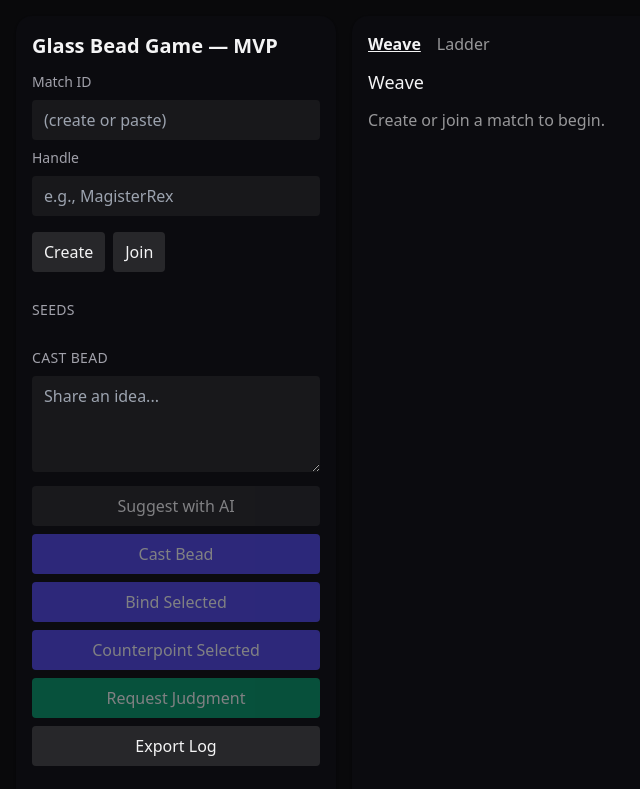
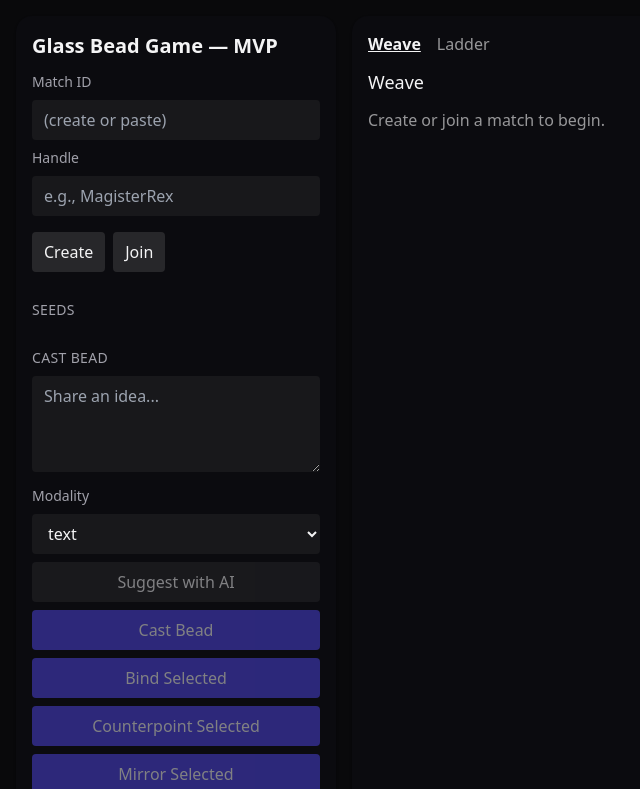
Before and after one commit to warrofua/glass-bead-game, a React (Vite) app in the folder apps/web/: page / in a window 1280 px wide. Shown: the top 789 px of the page, without its empty margins (0-640 px from the left). Built offline with nearby package versions, Linux system fonts and the light colour scheme.

Commit message:
feat(web): add mirror bead action

```diff
--- a/apps/web/src/App.tsx
+++ b/apps/web/src/App.tsx
@@ -1,5 +1,5 @@
 import React, { useEffect, useState } from "react";
-import type { GameState, Bead, Move, JudgmentScroll } from "@gbg/types";
+import type { GameState, Bead, Move, JudgmentScroll, Modality } from "@gbg/types";
 import GraphView from "./GraphView";
 import Ladder from "./Ladder";
 import useMatchState from "./hooks/useMatchState";
@@ -26,6 +26,7 @@ export default function App() {
   const [scroll, setScroll] = useState<JudgmentScroll | null>(null);
   const [selectedPath, setSelectedPath] = useState<number>(0);
   const [beadText, setBeadText] = useState("");
+  const [beadModality, setBeadModality] = useState<Modality>("text");
   const [tab, setTab] = useState<'weave' | 'ladder'>('weave');
   const { state, setState, connect } = useMatchState(undefined, { autoConnect: false });
   const currentPlayer = state?.players.find(p => p.id === state.currentPlayerId);
@@ -34,7 +35,7 @@ export default function App() {
   const twistAllows = (type: Move["type"]): boolean => {
     const effect = state?.twist?.effect;
     if (!effect) return true;
-    if ((type === "cast" || type === "mirror" || type === "counterpoint") && effect.modalityLock && !effect.modalityLock.includes("text")) return false;
+    if ((type === "cast" || type === "mirror") && effect.modalityLock && !effect.modalityLock.includes(beadModality)) return false;
     if ((type === "bind" || type === "counterpoint") && effect.requiredRelation) {
       const label = type === "bind" ? "analogy" : "motif-echo";
       if (label !== effect.requiredRelation) return false;
@@ -81,14 +82,14 @@ export default function App() {
   };
 
   const castBead = async () => {
-    if (!playerId || !state || !twistAllows("cast")) return;
+    if (!playerId || !state || beadModality !== "text" || !twistAllows("cast")) return;
     const text = beadText.trim();
     if (!text || text.length > 500) return;
     const beadId = `b_${Math.random().toString(36).slice(2, 8)}`;
     const bead: Bead = {
       id: beadId,
       ownerId: playerId,
-      modality: "text",
+      modality: beadModality,
       title: "Idea",
       content: text,
       complexity: 1,
@@ -178,6 +179,42 @@ export default function App() {
       setSelected([]);
     } catch (err) {
       console.error("Failed to counterpoint beads", err);
+    }
+  };
+
+  const mirrorSelected = async () => {
+    if (!playerId || !state || selected.length !== 1 || !beadText.trim() || !twistAllows("mirror")) return;
+    const targetId = selected[0];
+    const text = beadText.trim();
+    const beadId = `b_${Math.random().toString(36).slice(2, 8)}`;
+    const bead: Bead = {
+      id: beadId,
+      ownerId: playerId,
+      modality: beadModality,
+      title: "Mirror",
+      content: text,
+      complexity: 1,
+      createdAt: Date.now(),
+      seedId: state.seeds[0]?.id,
+    };
+    const move: Move = {
+      id: `m_${Math.random().toString(36).slice(2,8)}`,
+      playerId,
+      type: "mirror",
+      payload: { bead, targetId },
+      timestamp: Date.now(),
+      durationMs: 1000,
+      valid: true,
+    };
+    try {
+      await api(`/match/${state.id}/move`, {
+        method: "POST",
+        body: JSON.stringify(move),
+      });
+      setSelected([]);
+      setBeadText("");
+    } catch (err) {
+      console.error("Failed to mirror bead", err);
     }
   };
 
@@ -280,6 +317,20 @@ export default function App() {
             className="w-full bg-zinc-900 rounded px-3 py-2 h-24"
             placeholder="Share an idea..."
           />
+          <label htmlFor="modality" className="block text-sm text-[var(--muted)] mt-2">Modality</label>
+          <select
+            id="modality"
+            value={beadModality}
+            onChange={e => setBeadModality(e.target.value as Modality)}
+            className="w-full bg-zinc-900 rounded px-3 py-2"
+          >
+            <option value="text">text</option>
+            <option value="image">image</option>
+            <option value="audio">audio</option>
+            <option value="math">math</option>
+            <option value="code">code</option>
+            <option value="data">data</option>
+          </select>
           <button
             onClick={suggestBead}
             disabled={!isMyTurn}
@@ -289,7 +340,7 @@ export default function App() {
           </button>
           <button
             onClick={castBead}
-            disabled={!beadText.trim() || !isMyTurn || !twistAllows("cast")}
+            disabled={!beadText.trim() || beadModality !== 'text' || !isMyTurn || !twistAllows("cast")}
             className="w-full px-3 py-2 bg-indigo-600 rounded hover:bg-indigo-500 disabled:opacity-50 disabled:cursor-not-allowed"
           >
             Cast Bead
@@ -307,6 +358,13 @@ export default function App() {
             className="w-full px-3 py-2 bg-indigo-600 rounded hover:bg-indigo-500 disabled:opacity-50 disabled:cursor-not-allowed"
           >
             Counterpoint Selected
+          </button>
+          <button
+            onClick={mirrorSelected}
+            disabled={!isMyTurn || selected.length !== 1 || !beadText.trim() || !twistAllows("mirror")}
+            className="w-full px-3 py-2 bg-indigo-600 rounded hover:bg-indigo-500 disabled:opacity-50 disabled:cursor-not-allowed"
+          >
+            Mirror Selected
           </button>
           <button onClick={requestJudgment} disabled={!isMyTurn} className="w-full px-3 py-2 bg-emerald-600 rounded hover:bg-emerald-500 disabled:opacity-50 disabled:cursor-not-allowed">Request Judgment</button>
           <button onClick={exportLog} className="w-full px-3 py-2 bg-zinc-800 rounded hover:bg-zinc-700">Export Log</button>
```
Also changed, not shown: 1 other file (tests, documents, lock files or other folders).
